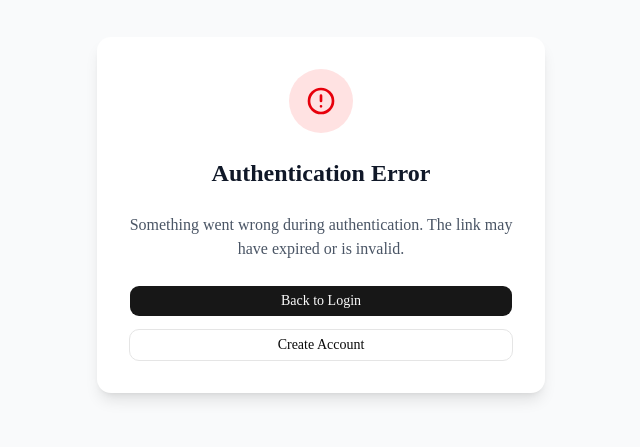
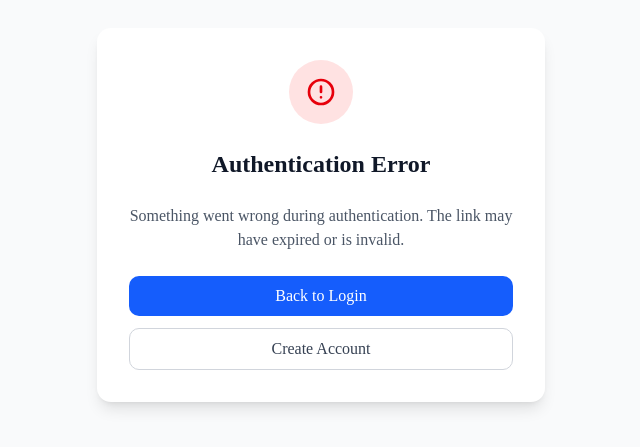
Before and after one commit to Lucieran-Raven/Tribe, a Next.js app: page /auth/auth-code-error in a window 1280 px wide. Shown: the part 185-632 px from the top of the page, without its empty margins (319-959 px from the left). Built offline with nearby package versions, Linux system fonts and the light colour scheme.

Commit message:
Convert auth-code-error to server component

```diff
--- a/app/auth/auth-code-error/page.tsx
+++ b/app/auth/auth-code-error/page.tsx
@@ -1,11 +1,6 @@
-'use client'
-
-import { useRouter } from 'next/navigation'
-import { Button } from '@/components/ui/button'
+import Link from 'next/link'
 
 export default function AuthCodeErrorPage() {
-  const router = useRouter()
-
   return (
     <div className="min-h-screen flex items-center justify-center bg-gray-50">
       <div className="max-w-md w-full space-y-6 p-8 bg-white rounded-xl shadow-lg text-center">
@@ -21,20 +16,19 @@ export default function AuthCodeErrorPage() {
         </p>
 
         <div className="space-y-3">
-          <Button
-            onClick={() => router.push('/login')}
-            className="w-full"
+          <Link
+            href="/login"
+            className="block w-full py-2 px-4 bg-blue-600 text-white rounded-lg hover:bg-blue-700 transition-colors"
           >
             Back to Login
-          </Button>
+          </Link>
 
-          <Button
-            onClick={() => router.push('/signup')}
-            variant="outline"
-            className="w-full"
+          <Link
+            href="/signup"
+            className="block w-full py-2 px-4 border border-gray-300 text-gray-700 rounded-lg hover:bg-gray-50 transition-colors"
           >
             Create Account
-          </Button>
+          </Link>
         </div>
       </div>
     </div>
```
